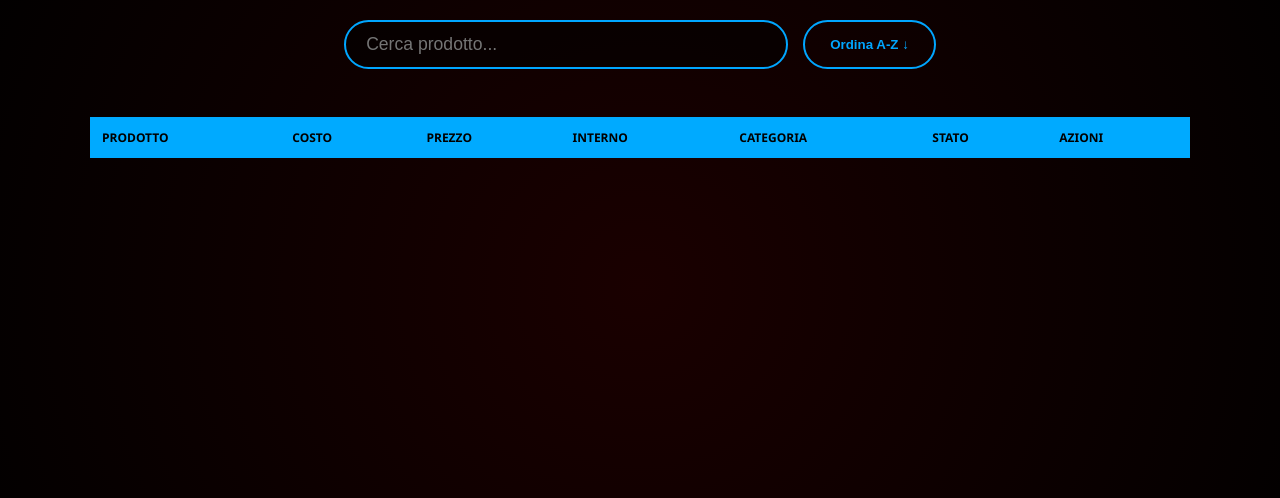
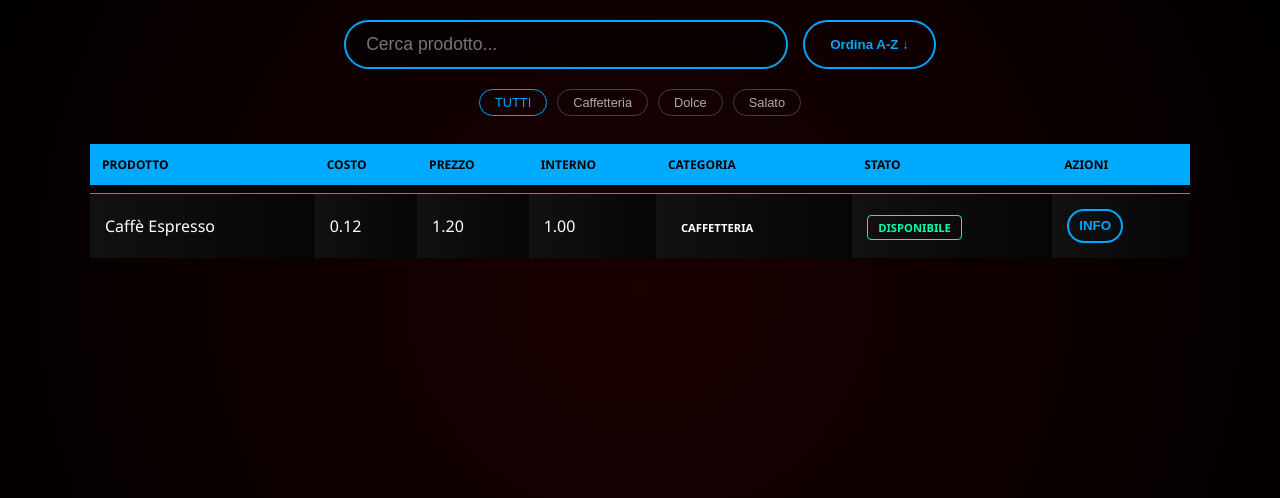
Before and after one commit to profnicotra/ordini-bar-scuola-borsa, a Flask app: page /admin/ in a window 1280 px wide. Shown: the part 134-632 px from the top of the page. Run offline with Flask 3, Linux system fonts and the light colour scheme; data comes from the database, SQL or seed files in the repository; lists and menus that the app fills with data are empty.

Commit message:
Messo il mio codice integrale

```diff
--- a/ordiniBarScuolaBorsa/templates/admin.html
+++ b/ordiniBarScuolaBorsa/templates/admin.html
@@ -32,7 +32,12 @@
             <input type="text" id="searchBar" placeholder="Cerca prodotto...">
             <button class="btn-sort">Ordina A-Z ↓</button>
         </div>
-        <div class="filter-bar" id="filtri"></div>
+        <div class="filter-bar" id="filtri">
+            <button class="filter-btn active">TUTTI</button>
+            <button class="filter-btn">Caffetteria</button>
+            <button class="filter-btn">Dolce</button>
+            <button class="filter-btn">Salato</button>
+        </div>
         <table>
             <thead>
                 <tr>
@@ -46,23 +51,15 @@
                 </tr>
             </thead>
             <tbody id="lista-menu">
-                {% for prodotto in prodotti %}
                 <tr class="info-row">
-                    <td>{{ prodotto.nome }}</td>
-                    <td>-</td>
-                    <td>€ {{ "%.2f"|format(prodotto.prezzo) }}</td>
-                    <td>-</td>
-                    <td><span class="badge">{{ prodotto.categoria }}</span></td>
-                    <td>
-                        {% if prodotto.disponibile %}
-                        <span class="badge stato-ok">DISPONIBILE</span>
-                        {% else %}
-                        <span class="badge stato-no">ESAURITO</span>
-                        {% endif %}
-                    </td>
+                    <td>Caffè Espresso</td>
+                    <td>0.12</td>
+                    <td>1.20</td>
+                    <td>1.00</td>
+                    <td><span class="badge">Caffetteria</span></td>
+                    <td><span class="badge stato-ok">DISPONIBILE</span></td>
                     <td><button class="btn-sort" style="line-height:20px; padding: 5px 10px;">INFO</button></td>
                 </tr>
-                {% endfor %}
             </tbody>
         </table>
     </div>
```
